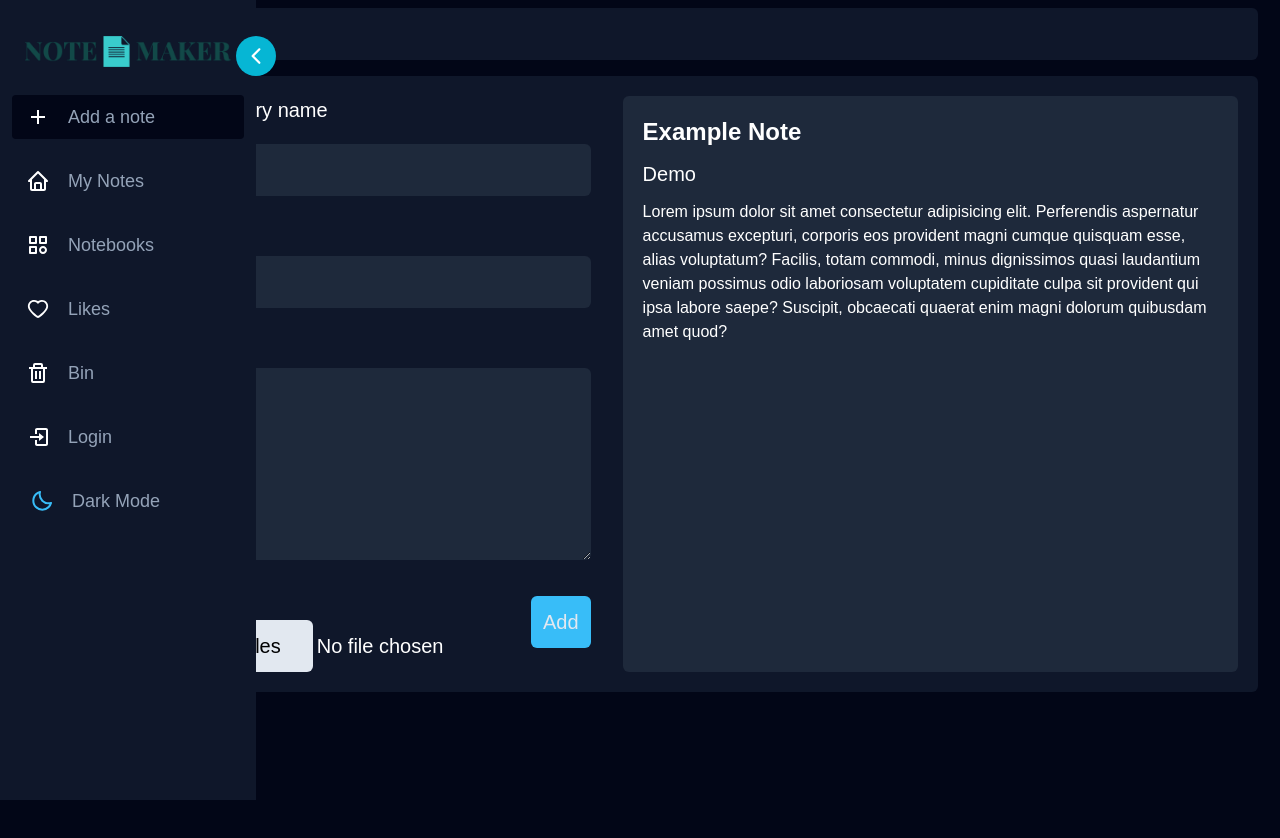
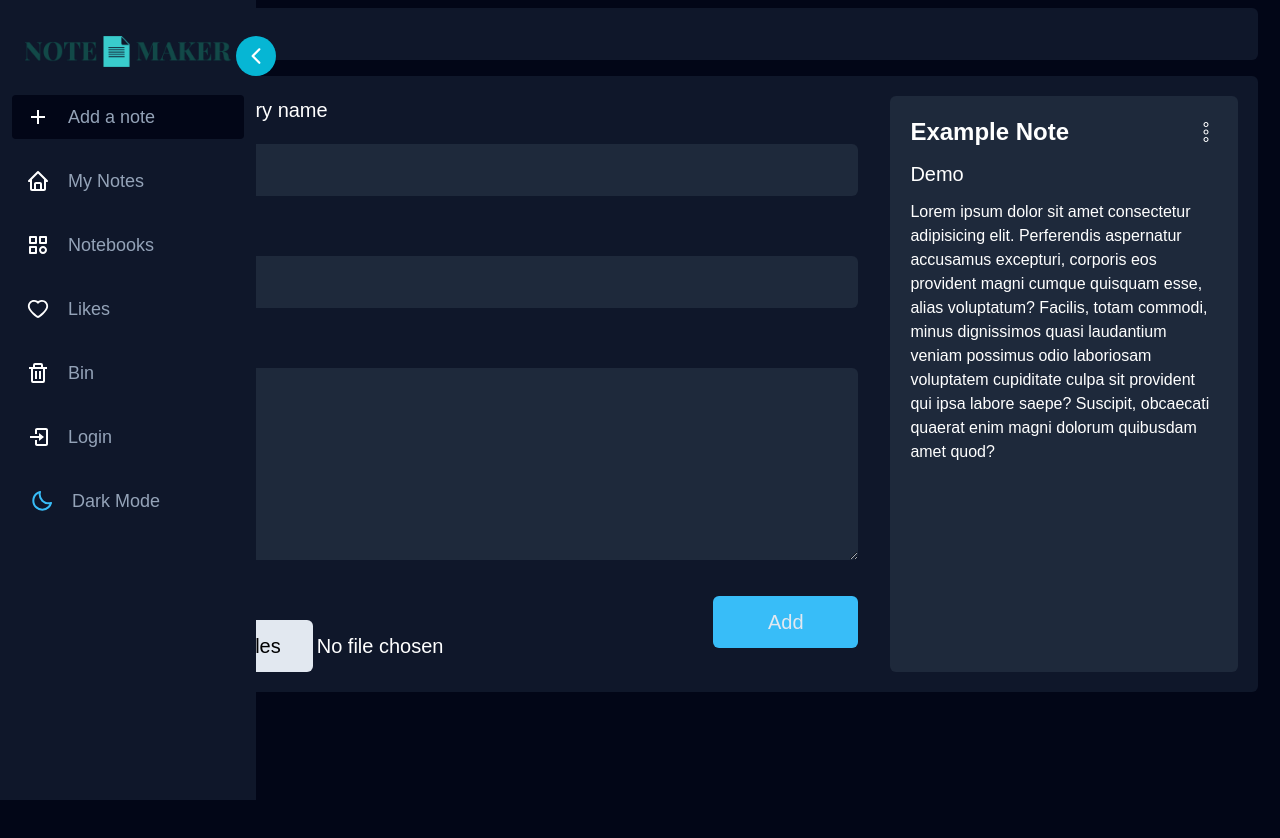
Before and after one commit to NazrulIslam-Chowdhury/note-maker, a React (Create React App) app: page /add-note in a window 1280 px wide. Shown: the top 838 px of the page. Built offline with nearby package versions, Linux system fonts and the light colour scheme; no server answers.

Commit message:
add a note section edited

```diff
--- a/src/pages/AddNote/AddNote.js
+++ b/src/pages/AddNote/AddNote.js
@@ -1,6 +1,7 @@
-import React from 'react'
-import { useTitle } from '../../utils'
-import { useForm } from 'react-hook-form'
+import React from 'react';
+import { useTitle } from '../../utils';
+import { useForm } from 'react-hook-form';
+import { CiMenuKebab } from 'react-icons/ci';
 
 const AddNote = () => {
     const { register, handleSubmit, formState: { errors }, reset } = useForm();
@@ -16,10 +17,11 @@ const AddNote = () => {
             <div className='bg-white dark:bg-slate-900 px-5 py-3 rounded-md '>
                 <p className='text-xl font-medium dark:text-white'>New Note</p>
             </div>
-            <div className='bg-white dark:bg-slate-900 p-5 rounded-md flex flex-col sm:flex-row  gap-8'>
+
+            <div className='bg-white dark:bg-slate-900 p-5 rounded-md grid grid-cols-1 sm:grid-cols-3 gap-8'>
                 <form
                     onSubmit={handleSubmit(onSubmit)}
-                    className='space-y-3'>
+                    className='space-y-3 sm:col-span-2'>
                     <div className='flex flex-col gap-5'>
                         <label htmlFor="category" className='text-xl font-medium dark:text-white'>Give a category name</label>
                         <input
@@ -68,8 +70,16 @@ const AddNote = () => {
                         </div>
                     </div>
                 </form>
-                <div className='bg-slate-100 dark:bg-slate-800 dark:hover:bg-sky-400 dark:hover:bg-opacity-[0.5]  dark:text-white p-5 rounded-md space-y-3 transition-colors duration-[0.5s]'>
-                    <h1 className='text-2xl font-semibold'>Example Note</h1>
+
+                <div className='bg-slate-100 dark:bg-slate-800 dark:hover:bg-sky-400 dark:hover:bg-opacity-[0.5] dark:text-white p-5 rounded-md space-y-3 transition-colors duration-[0.5s]'>
+                    <div className='flex justify-between items-center relative group'>
+                        <h1 className='text-2xl font-semibold'>Example Note</h1>
+                        <CiMenuKebab className='h-6 w-6 cursor-pointer' />
+                        <ul className='absolute bg-slate-300 text-slate-700 dark:text-slate-500 dark:bg-slate-800 p-5 hidden group-hover:flex flex-col gap-3 right-5 top-1 rounded-md before:absolute before:bg-slate-300 dark:before:bg-slate-800 before:p-1 before:-right-1 before:top-3 before:rotate-45'>
+                            <li className='hover:bg-slate-700 hover:text-white px-3 py-2 transition-colors duration-[0.5s] cursor-pointer rounded'>Edit</li>
+                            <li className='hover:bg-slate-700 hover:text-white px-3 py-2 transition-colors duration-[0.5s] cursor-pointer rounded'>Delete</li>
+                        </ul>
+                    </div>
                     <h2 className='text-xl font-medium'>Demo</h2>
                     <p>Lorem ipsum dolor sit amet consectetur adipisicing elit. Perferendis aspernatur accusamus excepturi, corporis eos provident magni cumque quisquam esse, alias voluptatum? Facilis, totam commodi, minus dignissimos quasi laudantium veniam possimus odio laboriosam voluptatem cupiditate culpa sit provident qui ipsa labore saepe? Suscipit, obcaecati quaerat enim magni dolorum quibusdam amet quod?</p>
                 </div>
```
